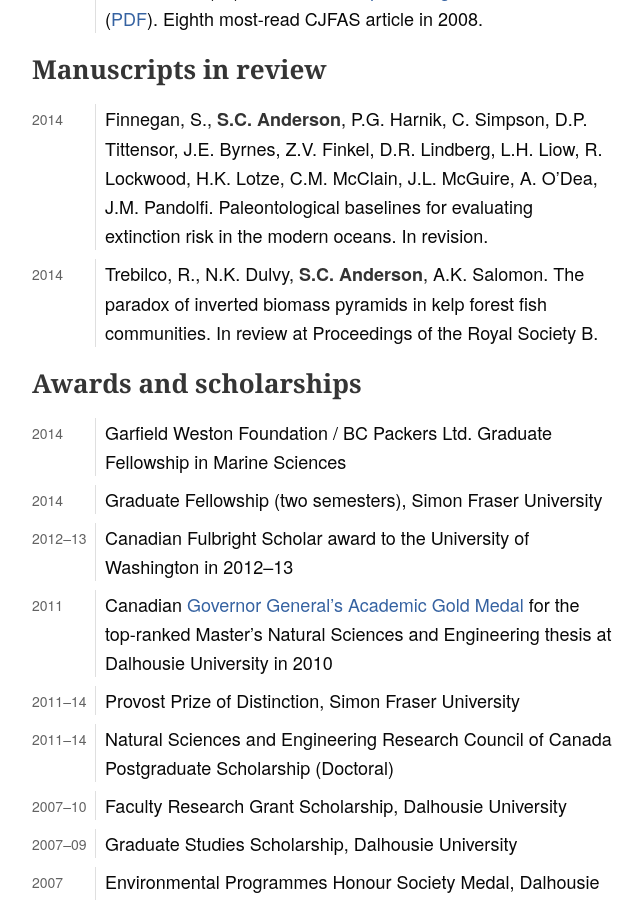
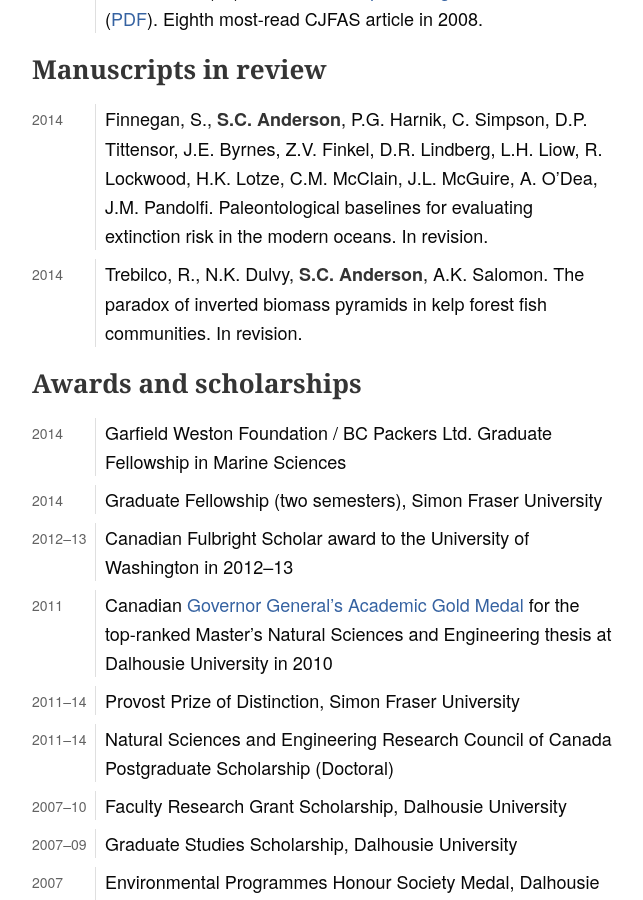
Before and after one commit to seananderson/seananderson.ca, a Jekyll site: the page built from cv.html, in a window 1280 px wide and 900 px high, scrolled down 3976 px. Shown: the whole window, without its empty margins (318-961 px from the left). Built offline with Jekyll 4.4.1, drawn with Linux system fonts in a browser that asks for light colours; Markdown is read by kramdown in place of the engine named in the settings; comment, search, counter and statistics services are not loaded.

Commit message:
Update cv

```diff
--- a/AndersonCV.txt
+++ b/AndersonCV.txt
@@ -232,7 +232,7 @@ Manuscripts in review
 2014
 :   Trebilco, R., N.K. Dulvy, **S.C. Anderson**, A.K. Salomon. The
     paradox of inverted biomass pyramids in kelp forest fish
-    communities. In review at Proceedings of the Royal Society B.
+    communities. In revision.
 
 Awards and scholarships
 =======================
--- a/cv.html
+++ b/cv.html
@@ -107,7 +107,7 @@ title: seananderson.ca
 <dd>Finnegan, S., <strong>S.C. Anderson</strong>, P.G. Harnik, C. Simpson, D.P. Tittensor, J.E. Byrnes, Z.V. Finkel, D.R. Lindberg, L.H. Liow, R. Lockwood, H.K. Lotze, C.M. McClain, J.L. McGuire, A. O’Dea, J.M. Pandolfi. Paleontological baselines for evaluating extinction risk in the modern oceans. In revision.
 </dd>
 <dt>2014</dt>
-<dd>Trebilco, R., N.K. Dulvy, <strong>S.C. Anderson</strong>, A.K. Salomon. The paradox of inverted biomass pyramids in kelp forest fish communities. In review at Proceedings of the Royal Society B.
+<dd>Trebilco, R., N.K. Dulvy, <strong>S.C. Anderson</strong>, A.K. Salomon. The paradox of inverted biomass pyramids in kelp forest fish communities. In revision.
 </dd>
 </dl>
 <h1 id="awards-and-scholarships">Awards and scholarships</h1>
```
Also changed, not shown: cv-pandoc.md (+1 -1 lines), 1 other file.
